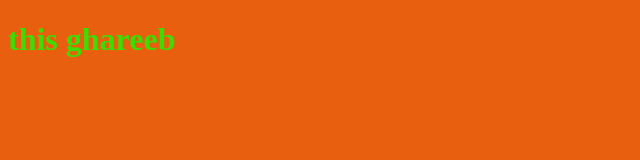
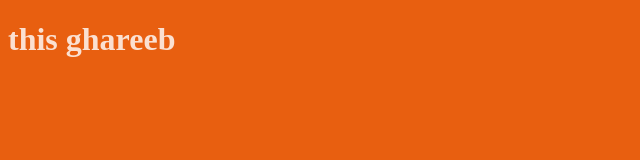
Before and after one commit to abdelrahmanj/myproject, a plain HTML site: page index.html in a window 1280 px wide. Shown: the whole page, without its empty margins (0-640 px from the left). Drawn offline with Linux system fonts and the light colour scheme.

Commit message:
by wrong

```diff
--- a/style.css
+++ b/style.css
@@ -1,6 +1,7 @@
 h1 {
-    color: rgba(21, 250, 0, 0.809);
+    color: rgba(255, 255, 255, 0.809);
 }
+
 body {
     background-color: rgba(231, 85, 0, 0.937);
 }
```
Also changed, not shown: index.html (+1 -0 lines).
